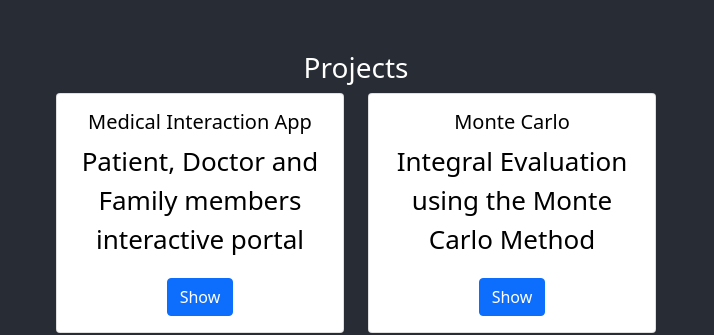
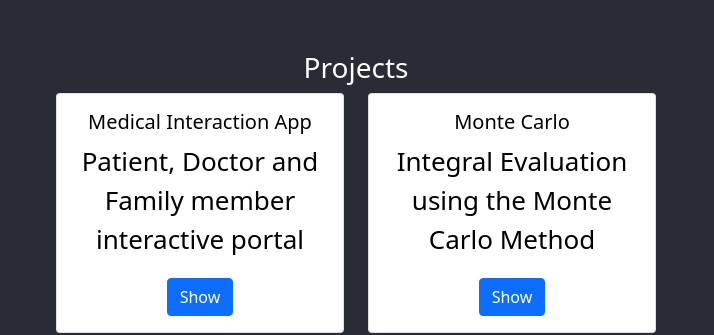
Before and after one commit to neuhausm/mneuhaus1818.github.io, a React (Create React App) app: page / in a window 1280 px wide. Shown: the part 809-1144 px from the top of the page, without its empty margins (284-998 px from the left). Built offline with nearby package versions, Linux system fonts and the light colour scheme.

Commit message:
spelling change

```diff
--- a/src/projects.js
+++ b/src/projects.js
@@ -11,7 +11,7 @@ export default () => {
                             <Card.Body>
                                 <Card.Title>Medical Interaction App</Card.Title>
                                 <Card.Text>
-                                    Patient, Doctor and Family members interactive portal
+                                    Patient, Doctor and Family member interactive portal
                                 </Card.Text>
                                 <Button onClick={() => window.open("https://github.com/neuhausm/CMProjectMedical_App")} variant="primary">Show</Button>
                             </Card.Body>
```
